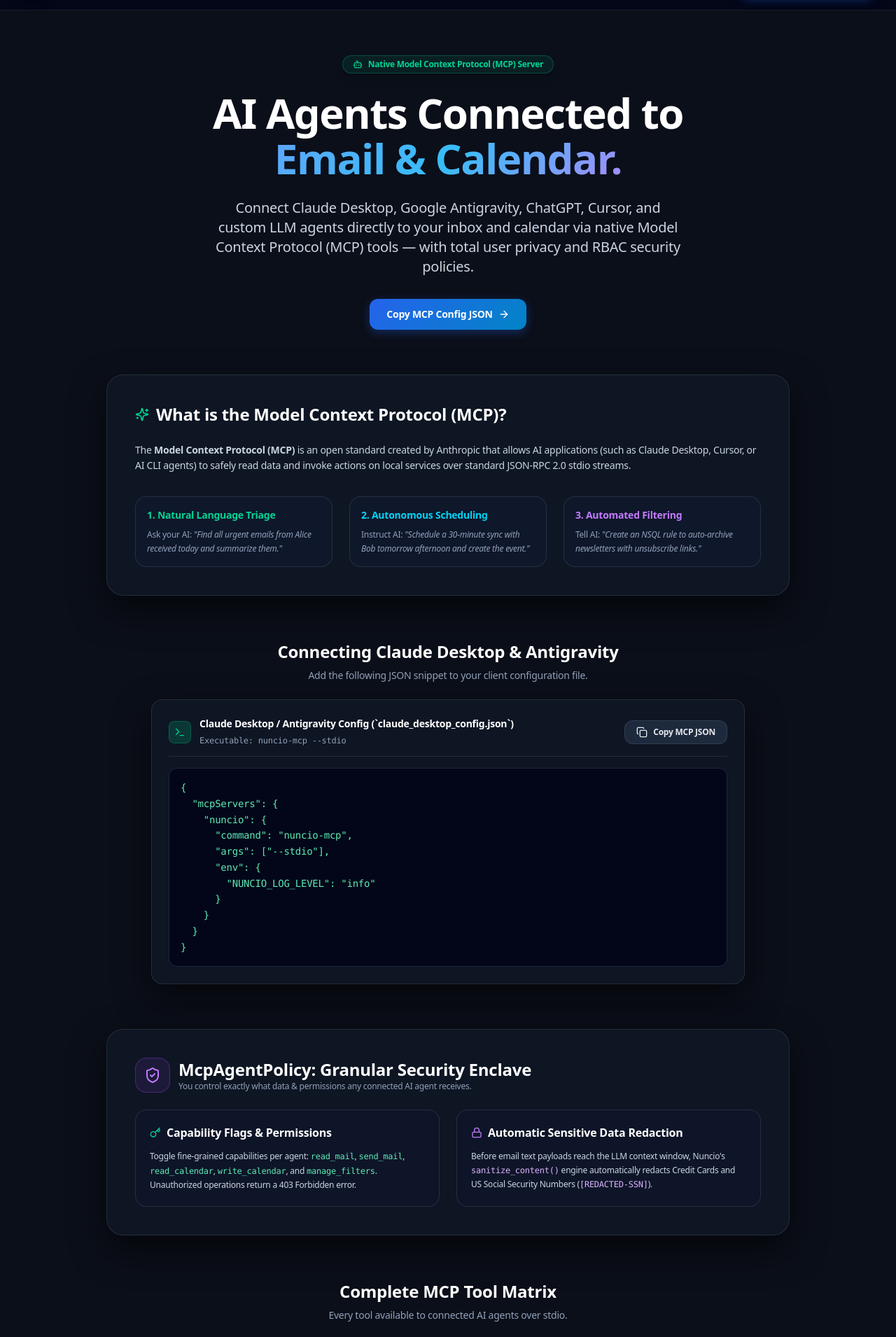
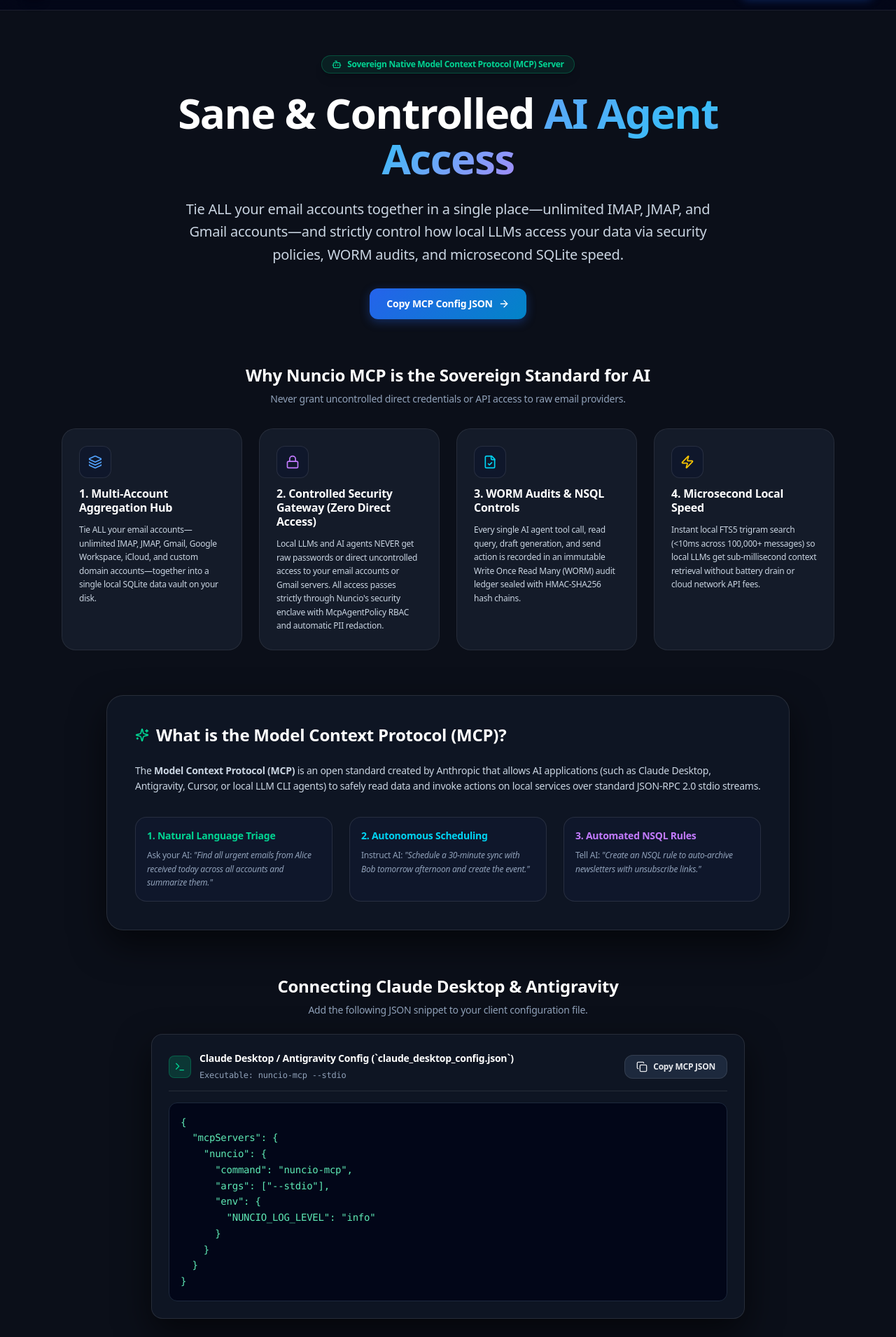
Before and after one commit to KofTwentyTwo/nuncio-website, a Next.js app: page /mcp in a window 1280 px wide. Shown: the part 50-1960 px from the top of the page at 70% size. Built offline with nearby package versions, Linux system fonts and the light colour scheme.

Commit message:
docs(mcp): emphasize core MCP advantages: multi-account aggregation, security gateway, WORM audits, and microsecond speed

```diff
--- a/src/app/mcp/page.tsx
+++ b/src/app/mcp/page.tsx
@@ -1,20 +1,46 @@
 import React from "react";
 import { Header } from "@/components/Header";
 import { Footer } from "@/components/Footer";
-import { Bot, Terminal, ShieldCheck, CheckCircle2, Lock, Key, Copy, ArrowRight, Sparkles, Code, Check } from "lucide-react";
+import { Bot, Terminal, ShieldCheck, CheckCircle2, Lock, Key, Copy, ArrowRight, Sparkles, Code, Check, Layers, FileCheck, Zap } from "lucide-react";
 import Link from "next/link";
 import { McpClientConfigCopy } from "./McpClientConfigCopy";
 
 export const metadata = {
-  title: "AI Model Context Protocol (MCP) Integration — Nuncio AI Agent Hub",
-  description: "Learn how Nuncio connects AI agents (Claude Desktop, Antigravity, ChatGPT, Cursor) directly to email and calendar via native MCP tools, backed by McpAgentPolicy RBAC and sensitive data redaction.",
+  title: "AI Model Context Protocol (MCP) Integration — Nuncio Sovereign AI Hub",
+  description: "Learn how Nuncio aggregates all email accounts into a sovereign local hub and securely connects AI agents (Claude, Antigravity, Cursor) via controlled policies, WORM audits, and microsecond SQLite speed.",
 };
 
 export default function McpPage() {
+  const coreAdvantages = [
+    {
+      title: "1. Multi-Account Aggregation Hub",
+      icon: <Layers className="w-5 h-5 text-blue-400" />,
+      desc: "Tie ALL your email accounts—unlimited IMAP, JMAP, Gmail, Google Workspace, iCloud, and custom domain accounts—together into a single local SQLite data vault on your disk.",
+    },
+    {
+      title: "2. Controlled Security Gateway (Zero Direct Access)",
+      icon: <Lock className="w-5 h-5 text-purple-400" />,
+      desc: "Local LLMs and AI agents NEVER get raw passwords or direct uncontrolled access to your email accounts or Gmail servers. All access passes strictly through Nuncio's security enclave with McpAgentPolicy RBAC and automatic PII redaction.",
+    },
+    {
+      title: "3. WORM Audits & NSQL Controls",
+      icon: <FileCheck className="w-5 h-5 text-cyan-400" />,
+      desc: "Every single AI agent tool call, read query, draft generation, and send action is recorded in an immutable Write Once Read Many (WORM) audit ledger sealed with HMAC-SHA256 hash chains.",
+    },
+    {
+      title: "4. Microsecond Local Speed",
+      icon: <Zap className="w-5 h-5 text-yellow-400" />,
+      desc: "Instant local FTS5 trigram search (<10ms across 100,000+ messages) so local LLMs get sub-millisecond context retrieval without battery drain or cloud network API fees.",
+    },
+  ];
+
   const tools = [
     { name: "nuncio_mail_list", category: "Email", desc: "List email messages with optional folder, account, and unread filters." },
     { name: "nuncio_mail_send", category: "Email", desc: "Dispatch outgoing emails with Human-in-the-Loop prompt confirmation." },
     { name: "nuncio_mail_search", category: "Email", desc: "Instant full-text FTS5 search across 100,000+ messages in under 10ms." },
+    { name: "nuncio_export_data", category: "Data Export", desc: "Export MBOX, EML ZIP, or JSON data streams programmatically." },
+    { name: "nuncio_audit_list", category: "WORM Audits", desc: "Query immutable Write Once Read Many (WORM) audit log records." },
+    { name: "nuncio_audit_verify", category: "WORM Audits", desc: "Verify HMAC-SHA256 cryptographic hash-chain ledger integrity." },
     { name: "nuncio_cal_list_events", category: "Calendar", desc: "Query calendar events, schedules, and location details." },
     { name: "nuncio_cal_create_event", category: "Calendar", desc: "Create calendar events with start/end time conflict detection." },
     { name: "nuncio_filter_list", category: "NSQL Filters", desc: "Inspect active server-side NSQL filter rules and execution logs." },
@@ -31,16 +57,15 @@
         <div className="max-w-4xl mx-auto px-4 sm:px-6 text-center space-y-6">
           <div className="inline-flex items-center gap-2 px-3.5 py-1 rounded-full bg-emerald-500/10 border border-emerald-500/30 text-emerald-400 text-xs font-semibold tracking-tight shadow-lg">
             <Bot className="w-3.5 h-3.5 text-emerald-400" />
-            <span>Native Model Context Protocol (MCP) Server</span>
+            <span>Sovereign Native Model Context Protocol (MCP) Server</span>
           </div>
 
           <h1 className="text-4xl sm:text-6xl font-extrabold text-white tracking-tight leading-[1.08]">
-            AI Agents Connected to<br />
-            <span className="gradient-text">Email &amp; Calendar.</span>
+            Sane &amp; Controlled <span className="gradient-text">AI Agent Access</span>
           </h1>
 
-          <p className="text-slate-300 text-lg sm:text-xl font-normal max-w-2xl mx-auto">
-            Connect Claude Desktop, Google Antigravity, ChatGPT, Cursor, and custom LLM agents directly to your inbox and calendar via native Model Context Protocol (MCP) tools — with total user privacy and RBAC security policies.
+          <p className="text-slate-300 text-lg sm:text-xl font-normal max-w-3xl mx-auto leading-relaxed">
+            Tie ALL your email accounts together in a single place—unlimited IMAP, JMAP, and Gmail accounts—and strictly control how local LLMs access your data via security policies, WORM audits, and microsecond SQLite speed.
           </p>
 
           <div className="pt-2 flex flex-wrap items-center justify-center gap-4">
@@ -54,6 +79,28 @@
           </div>
         </div>
 
+        {/* 4 Core Advantages Grid */}
+        <div className="max-w-6xl mx-auto px-4 sm:px-6 space-y-8">
+          <div className="text-center space-y-2">
+            <h2 className="text-2xl font-bold text-white">Why Nuncio MCP is the Sovereign Standard for AI</h2>
+            <p className="text-slate-400 text-sm">Never grant uncontrolled direct credentials or API access to raw email providers.</p>
+          </div>
+
+          <div className="grid grid-cols-1 md:grid-cols-2 lg:grid-cols-4 gap-6">
+            {coreAdvantages.map((adv, idx) => (
+              <div key={idx} className="glass-card p-6 rounded-2xl border border-white/10 flex flex-col justify-between h-full space-y-3 hover:border-emerald-500/40 transition-colors">
+                <div className="space-y-3">
+                  <div className="p-3 rounded-xl bg-slate-900 border border-white/10 w-fit shrink-0">
+                    {adv.icon}
+                  </div>
+                  <h3 className="text-base font-bold text-white min-w-0 leading-tight">{adv.title}</h3>
+                  <p className="text-slate-300 text-xs leading-relaxed min-h-[4.5rem]">{adv.desc}</p>
+                </div>
+              </div>
+            ))}
+          </div>
+        </div>
+
         {/* What is MCP Section */}
         <div className="max-w-5xl mx-auto px-4 sm:px-6 space-y-8">
           <div className="glass-panel p-8 sm:p-10 rounded-3xl border border-white/10 space-y-6">
@@ -62,21 +109,21 @@
               What is the Model Context Protocol (MCP)?
             </h2>
             <p className="text-slate-300 text-sm leading-relaxed">
-              The <strong>Model Context Protocol (MCP)</strong> is an open standard created by Anthropic that allows AI applications (such as Claude Desktop, Cursor, or AI CLI agents) to safely read data and invoke actions on local services over standard JSON-RPC 2.0 stdio streams.
+              The <strong>Model Context Protocol (MCP)</strong> is an open standard created by Anthropic that allows AI applications (such as Claude Desktop, Antigravity, Cursor, or local LLM CLI agents) to safely read data and invoke actions on local services over standard JSON-RPC 2.0 stdio streams.
             </p>
 
             <div className="grid grid-cols-1 md:grid-cols-3 gap-6 pt-2">
               <div className="p-4 rounded-2xl bg-slate-900 border border-white/10 space-y-2">
                 <span className="text-emerald-400 font-bold text-sm block">1. Natural Language Triage</span>
-                <p className="text-slate-400 text-xs leading-relaxed">Ask your AI: <em>"Find all urgent emails from Alice received today and summarize them."</em></p>
+                <p className="text-slate-400 text-xs leading-relaxed">Ask your AI: <em>&quot;Find all urgent emails from Alice received today across all accounts and summarize them.&quot;</em></p>
               </div>
               <div className="p-4 rounded-2xl bg-slate-900 border border-white/10 space-y-2">
                 <span className="text-cyan-400 font-bold text-sm block">2. Autonomous Scheduling</span>
-                <p className="text-slate-400 text-xs leading-relaxed">Instruct AI: <em>"Schedule a 30-minute sync with Bob tomorrow afternoon and create the event."</em></p>
+                <p className="text-slate-400 text-xs leading-relaxed">Instruct AI: <em>&quot;Schedule a 30-minute sync with Bob tomorrow afternoon and create the event.&quot;</em></p>
               </div>
               <div className="p-4 rounded-2xl bg-slate-900 border border-white/10 space-y-2">
-                <span className="text-purple-400 font-bold text-sm block">3. Automated Filtering</span>
-                <p className="text-slate-400 text-xs leading-relaxed">Tell AI: <em>"Create an NSQL rule to auto-archive newsletters with unsubscribe links."</em></p>
+                <span className="text-purple-400 font-bold text-sm block">3. Automated NSQL Rules</span>
+                <p className="text-slate-400 text-xs leading-relaxed">Tell AI: <em>&quot;Create an NSQL rule to auto-archive newsletters with unsubscribe links.&quot;</em></p>
               </div>
             </div>
           </div>
@@ -122,7 +169,7 @@
                   Automatic Sensitive Data Redaction
                 </span>
                 <p className="text-slate-300 text-xs leading-relaxed">
-                  Before email text payloads reach the LLM context window, Nuncio's <code className="text-purple-300 font-mono">sanitize_content()</code> engine automatically redacts Credit Cards and US Social Security Numbers (<code className="text-purple-300 font-mono">[REDACTED-SSN]</code>).
+                  Before email text payloads reach the LLM context window, Nuncio&apos;s <code className="text-purple-300 font-mono">sanitize_content()</code> engine automatically redacts Credit Cards and US Social Security Numbers (<code className="text-purple-300 font-mono">[REDACTED-SSN]</code>).
                 </p>
               </div>
             </div>
@@ -133,7 +180,7 @@
         <div className="max-w-5xl mx-auto px-4 sm:px-6 space-y-6">
           <div className="text-center space-y-2">
             <h2 className="text-2xl font-bold text-white">Complete MCP Tool Matrix</h2>
-            <p className="text-slate-400 text-sm">Every tool available to connected AI agents over stdio.</p>
+            <p className="text-slate-400 text-sm">Every tool available to connected AI agents over stdio streams.</p>
           </div>
 
           <div className="grid grid-cols-1 md:grid-cols-3 gap-6">
--- a/src/components/FourExperiencesSection.tsx
+++ b/src/components/FourExperiencesSection.tsx
@@ -68,14 +68,14 @@
       accentColor: "border-emerald-500/30 bg-emerald-500/5 hover:border-emerald-500/60",
       badgeBg: "bg-emerald-500/20 text-emerald-300 border-emerald-500/30 font-bold",
       description:
-        "Empower AI agents (Claude Desktop, Antigravity, ChatGPT) to assist you with mail triage, calendar scheduling, and draft generation — backed by fine-grained security policies that protect your privacy.",
+        "Aggregate ALL your email accounts into one local hub. Connect local LLMs and AI agents (Claude, Antigravity, Cursor) through Nuncio's security gateway—never granting uncontrolled direct credentials to Gmail or IMAP. Controlled via WORM audits, RBAC policies, and microsecond SQLite speed.",
       userBenefits: [
-        "Ask AI agents to summarize long email threads or draft replies automatically",
-        "Schedule calendar meetings & check availability via natural language",
-        "Granular security enclave: control exactly what data & folders AI agents can access",
-        "Automatic sensitive data redaction: protects SSNs and credit cards before AI inspection",
+        "Aggregate unlimited IMAP, JMAP & Gmail accounts into a single local vault",
+        "Controlled AI Gateway: Zero uncontrolled direct access to raw email providers",
+        "Immutable HMAC-SHA256 WORM audit ledger logs every AI tool call & email read",
+        "Sub-10ms local FTS5 search delivers microsecond speed without cloud fees",
       ],
-      sampleCommand: "nuncio-mcp (Native Model Context Protocol Server)",
+      sampleCommand: "nuncio-mcp --stdio (Native Model Context Protocol Server)",
     },
   ];
 
--- a/src/components/McpIntegrationHub.tsx
+++ b/src/components/McpIntegrationHub.tsx
@@ -1,7 +1,7 @@
 "use client";
 
 import React, { useState } from "react";
-import { Bot, Copy, Check, Terminal, ShieldCheck, ArrowRight, Lock, Key } from "lucide-react";
+import { Bot, Copy, Check, Terminal, ShieldCheck, ArrowRight, Database, Lock, Zap, FileCheck, Layers } from "lucide-react";
 import Link from "next/link";
 
 export function McpIntegrationHub() {
@@ -25,30 +25,69 @@
     setTimeout(() => setCopied(false), 2000);
   };
 
+  const mcpAdvantages = [
+    {
+      title: "1. Unified Multi-Account Aggregation Hub",
+      icon: <Layers className="w-5 h-5 text-blue-400" />,
+      desc: "Aggregate all your email accounts—unlimited IMAP, JMAP, Gmail, Google Workspace, iCloud, and custom domain accounts—into a single local SQLite storage vault.",
+    },
+    {
+      title: "2. Controlled Gateway (Zero Uncontrolled Access)",
+      icon: <Lock className="w-5 h-5 text-purple-400" />,
+      desc: "Local LLMs and AI agents NEVER get raw passwords or direct, uncontrolled access to your Gmail or IMAP accounts. All AI actions pass strictly through Nuncio's security enclave with McpAgentPolicy RBAC and automatic PII redaction.",
+    },
+    {
+      title: "3. WORM Audits & NSQL Filtering",
+      icon: <FileCheck className="w-5 h-5 text-cyan-400" />,
+      desc: "Every single AI agent tool call, email read, draft generation, and send action is logged in an immutable Write Once Read Many (WORM) audit ledger sealed with HMAC-SHA256 hash chains.",
+    },
+    {
+      title: "4. Microsecond Local Speed",
+      icon: <Zap className="w-5 h-5 text-yellow-400" />,
+      desc: "Instant local FTS5 trigram search (<10ms across 100,000+ messages). Local LLMs get sub-millisecond context retrieval without network latency or cloud API fees.",
+    },
+  ];
+
   return (
     <section id="mcp" className="py-20 border-t border-white/10 relative bg-[#0B0F19]">
       <div className="max-w-7xl mx-auto px-4 sm:px-6 lg:px-8 space-y-12">
         <div className="text-center space-y-4 max-w-3xl mx-auto">
           <div className="inline-flex items-center gap-2 px-3.5 py-1 rounded-full bg-emerald-500/10 border border-emerald-500/30 text-emerald-400 text-xs font-semibold tracking-tight shadow-lg">
             <Bot className="w-3.5 h-3.5" />
-            <span>Model Context Protocol (MCP) Server</span>
+            <span>Native Model Context Protocol (MCP) Server</span>
           </div>
           <h2 className="text-3xl sm:text-5xl font-extrabold text-white tracking-tight">
-            Connect AI Agents to <span className="gradient-text">Email &amp; Calendar</span>
+            Sane &amp; Controlled <span className="gradient-text">AI Agent Architecture</span>
           </h2>
           <p className="text-slate-300 text-base sm:text-lg">
-            Empower Claude Desktop, Antigravity, ChatGPT, Cursor, and custom LLM agents to read, triage, draft, schedule, and filter email and events safely over stdio streams.
+            Tie all your accounts together in a single place—and control exactly how local LLMs access your data via security policies, WORM audits, and microsecond SQLite speed.
           </p>
         </div>
 
+        {/* 4 Core Advantage Cards Grid */}
+        <div className="grid grid-cols-1 md:grid-cols-2 lg:grid-cols-4 gap-6">
+          {mcpAdvantages.map((adv, idx) => (
+            <div key={idx} className="glass-card p-6 rounded-2xl border border-white/10 flex flex-col justify-between h-full space-y-3 hover:border-emerald-500/40 transition-colors">
+              <div className="space-y-3">
+                <div className="p-3 rounded-xl bg-slate-900 border border-white/10 w-fit shrink-0">
+                  {adv.icon}
+                </div>
+                <h3 className="text-base font-bold text-white min-w-0 leading-tight">{adv.title}</h3>
+                <p className="text-slate-300 text-xs leading-relaxed min-h-[4.5rem]">{adv.desc}</p>
+              </div>
+            </div>
+          ))}
+        </div>
+
+        {/* MCP Stdio Configuration Card */}
         <div className="max-w-4xl mx-auto glass-panel p-6 sm:p-8 rounded-3xl border border-white/10 space-y-6 shadow-2xl">
           <div className="flex flex-col sm:flex-row items-start sm:items-center justify-between gap-4 border-b border-white/10 pb-4">
             <div className="flex items-center gap-3">
-              <div className="w-10 h-10 rounded-xl bg-emerald-500/20 text-emerald-400 flex items-center justify-center border border-emerald-500/30">
+              <div className="w-10 h-10 rounded-xl bg-emerald-500/20 text-emerald-400 flex items-center justify-center border border-emerald-500/30 shrink-0">
                 <Terminal className="w-5 h-5" />
               </div>
-              <div>
-                <h3 className="text-base font-bold text-white">Claude Desktop / Antigravity Config (`claude_desktop_config.json`)</h3>
+              <div className="min-w-0 flex-1">
+                <h3 className="text-base font-bold text-white whitespace-nowrap truncate">Claude Desktop / Antigravity Config (`claude_desktop_config.json`)</h3>
                 <span className="text-xs text-slate-400 font-mono">Executable: nuncio-mcp --stdio</span>
               </div>
             </div>
@@ -71,26 +110,26 @@
               <span className="text-slate-300">Draft or send emails with Human-in-the-Loop prompt authorization.</span>
             </div>
             <div className="p-4 rounded-2xl bg-slate-900/80 border border-white/10 space-y-1.5">
-              <span className="text-cyan-400 font-bold block font-mono">nuncio_filter_create</span>
-              <span className="text-slate-300">Create &amp; test NSQL automation rules programmatically.</span>
+              <span className="text-cyan-400 font-bold block font-mono">nuncio_export_data</span>
+              <span className="text-slate-300">Export MBOX, EML ZIP, or JSON data streams programmatically.</span>
             </div>
             <div className="p-4 rounded-2xl bg-slate-900/80 border border-white/10 space-y-1.5">
-              <span className="text-purple-400 font-bold block font-mono">nuncio_cal_create_event</span>
-              <span className="text-slate-300">Schedule CalDAV meetings with conflict detection.</span>
+              <span className="text-purple-400 font-bold block font-mono">nuncio_audit_verify</span>
+              <span className="text-slate-300">Verify HMAC-SHA256 WORM cryptographic audit chain integrity.</span>
             </div>
           </div>
 
           <div className="pt-4 flex flex-col sm:flex-row items-center justify-between gap-4 border-t border-white/10">
             <div className="flex items-center gap-2 text-xs text-slate-300">
-              <ShieldCheck className="w-4 h-4 text-purple-400" />
-              <span>Guarded by McpAgentPolicy RBAC &amp; automatic SSN/credit card redaction.</span>
+              <ShieldCheck className="w-4 h-4 text-purple-400 shrink-0" />
+              <span>Protected by McpAgentPolicy RBAC, folder whitelists &amp; automatic SSN/credit card redaction.</span>
             </div>
 
             <Link
               href="/mcp"
               className="text-xs font-semibold text-emerald-400 hover:text-emerald-300 flex items-center gap-1.5 transition-colors shrink-0"
             >
-              <span>Explore Full AI MCP Architecture</span>
+              <span>Explore Standalone MCP Hub Page</span>
               <ArrowRight className="w-3.5 h-3.5" />
             </Link>
           </div>
```
